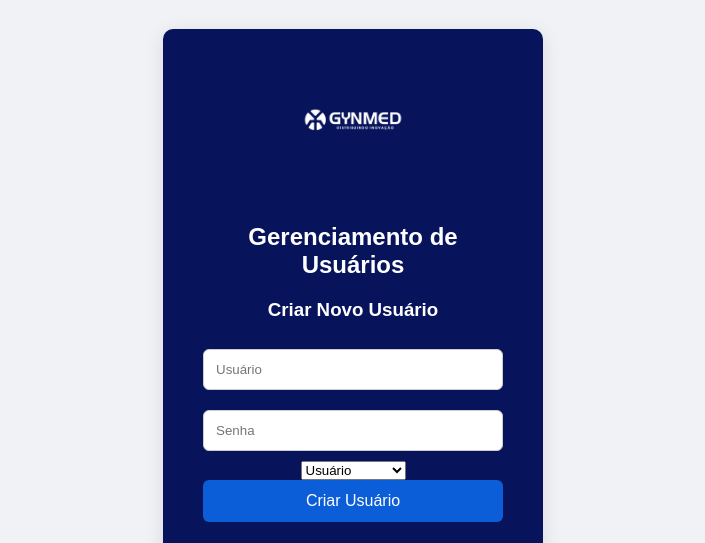
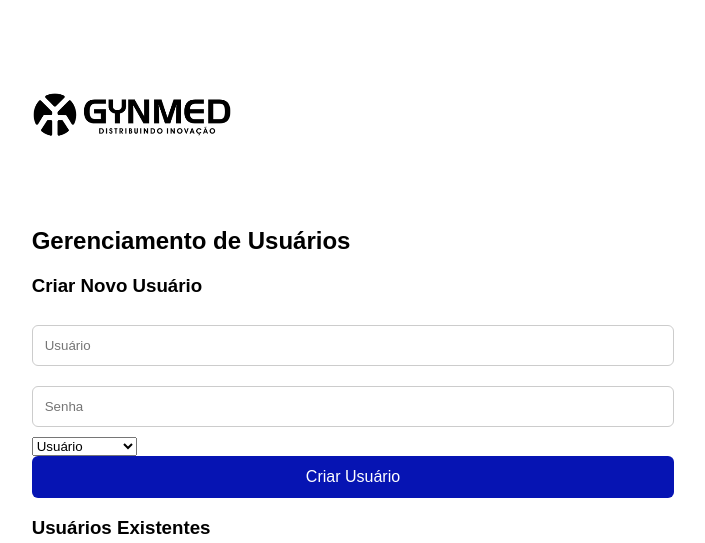
Before and after one commit to mpinheirofiuza/projeto_gynMed, a website: page public/admin.html in a window 1280 px wide. Shown: the top 543 px of the page, without its empty margins (287-992 px from the left). Drawn offline with Linux system fonts and the light colour scheme; no server answers.

Commit message:
Ajustes de logo

```diff
--- a/public/admin.html
+++ b/public/admin.html
@@ -7,8 +7,8 @@
     <link rel="stylesheet" href="/css/style.css">
 </head>
 <body>
-    <div class="login-container">
-        <img src="/img/logo.png" alt="Logo GynMed" class="logo">
+    <div>
+        <img src="/img/LogoLimpaPreto.png" alt="Logo GynMed" class="logo">
         <h2>Gerenciamento de Usuários</h2>
 
         <!-- Formulário para criar novo usuário -->
--- a/public/css/style.css
+++ b/public/css/style.css
@@ -3,7 +3,7 @@ body {
   margin: 0;
   padding: 0;
   font-family: Arial, sans-serif;
-  background-color: #f0f2f5;
+  background-color: white;
   display: flex;
   justify-content: center;
   align-items: center;
@@ -12,7 +12,7 @@ body {
 
 /* Container principal */
 .login-container {
-  background-color: #07135B;
+  background-color: #030B61;
   color: white;
   padding: 30px 40px;
   border-radius: 10px;
@@ -23,8 +23,8 @@ body {
 
 /* Logo */
 .logo {
-  max-width: 120px;
-  margin-bottom: 20px;
+  max-width: 200px;
+  margin-bottom: 60px;
 }
 
 /* Campos de entrada */
@@ -41,7 +41,7 @@ input[type="password"] {
 /* Botão */
 button {
   width: 100%;
-  background-color: #0b5ed7;
+  background-color: #0614B3;
   color: white;
   padding: 12px;
   border: none;
@@ -52,7 +52,7 @@ button {
 }
 
 button:hover {
-  background-color: #084fc4;
+  background-color: #212529;
 }
 
 /* Mensagem de erro */
```
Also changed, not shown: public/home.html (+1 -1 lines), public/login.html (+1 -1 lines), public/favicon.ico, public/img/LogoLimpaBranco.png (added), public/img/LogoLimpaPreto.png (added), public/img/logo.PNG (deleted).
